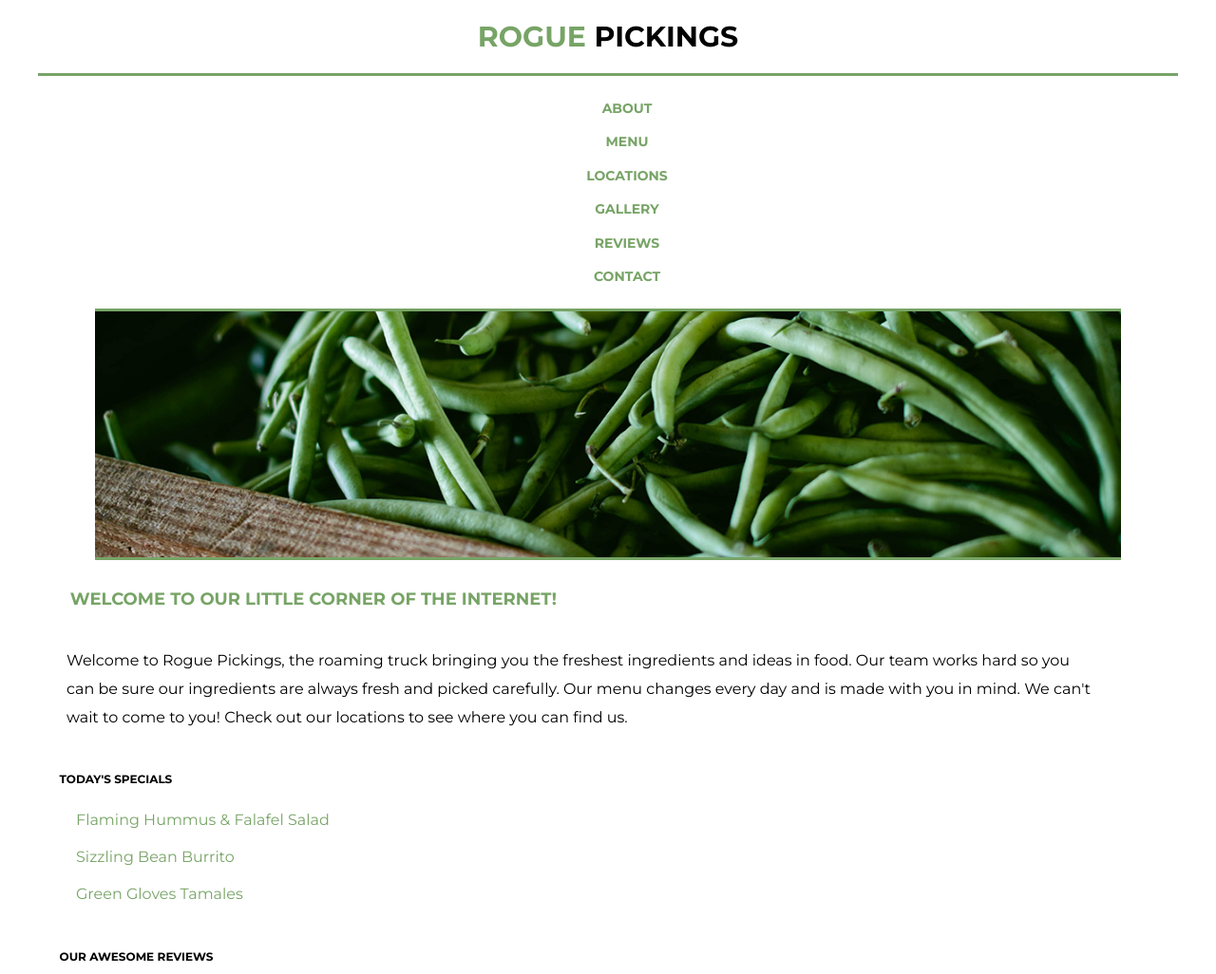
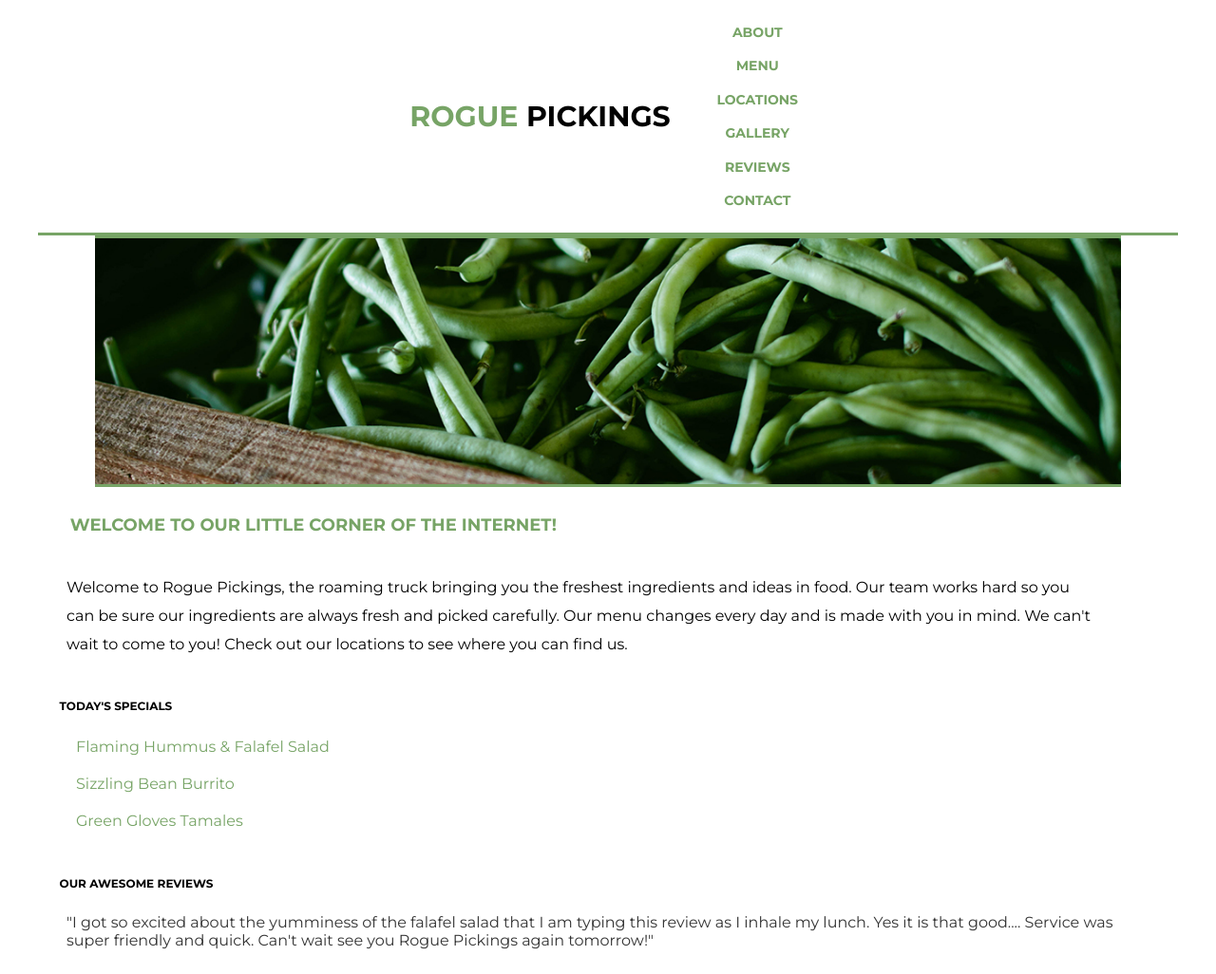
Before and after one commit to BEXX-Siah/rogue-pickings-flexbox, a plain HTML site: page index.html in a window 1280 px wide. Shown: the top 1026 px of the page at 95% size. Drawn offline with Linux system fonts and the light colour scheme; a web font is replaced by a local one.

Commit message:
rogue-pickings-flexbox

```diff
--- a/css/main.css
+++ b/css/main.css
@@ -46,6 +46,7 @@ p {
 	display: flex;
 	justify-content: center;
 	align-items: center;
+	flex-flow: wrap;
 	border-bottom: .188em solid #77a466;
 }
 
@@ -170,3 +171,18 @@ footer span {
 	color: #77a466;
 	font-size: .875em;
 }
+
+@media all and (min-width:768px) {
+    /* Tablet styles here */
+bottom-section		{
+
+}
+section-one
+section-two
+section-three
+}
+
+@media all and (min-width:1200px) {
+    /* Desktop styles here */
+
+}
--- a/index.html
+++ b/index.html
@@ -1,5 +1,5 @@
 <!doctype html>
-<html>
+<html lang="en">
     <head>
         <meta charset="utf-8">
         <meta http-equiv="x-ua-compatible" content="ie=edge">
@@ -12,10 +12,8 @@
     </head>
     <body>
         <div class="container">
-          <div class="header">
-            <header>
+            <header class="header">
                 <h1><span>rogue</span> pickings</h1>
-          </div>
                 <nav>
                     <ul>
                         <li>
```
